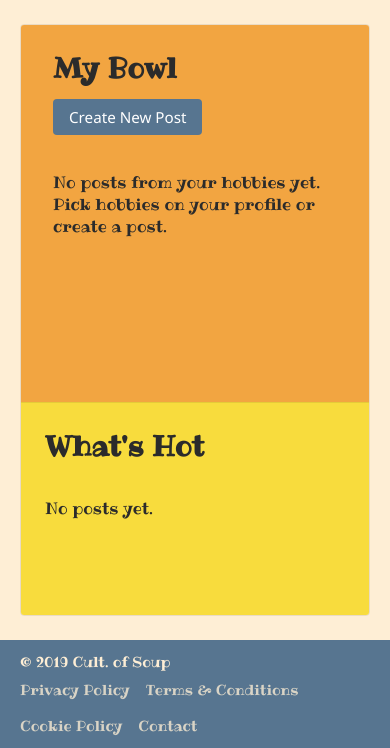
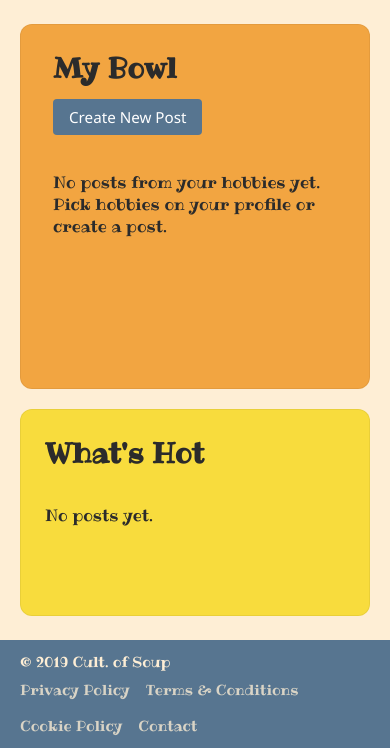
Before and after one commit to Irisveil/TomatoSoup, a Django app: page / in a window 390 px wide; the page is wider, and only the part inside the window is pictured. Shown: the part 96-844 px from the top of that part. Run offline with Django 5.2, Linux system fonts and the light colour scheme; a user stored in the database is signed in; data comes from the database, SQL or seed files in the repository; both versions use the stored data as it was after the commit; data that the repository does not hold is empty; parts of the project's set-up code (start-up, migrations or seed data) failed here and were passed over.

Commit message:
Update home.css for improved layout and styling
- Adjusted the gap in the home layout for better spacing.
- Enhanced the 'My Bowl' and 'What's Hot' sections with rounded borders and updated border styles.
- Updated comments for clarity on section styling.

```diff
--- a/Soup/static/css/home.css
+++ b/Soup/static/css/home.css
@@ -16,15 +16,12 @@
 
 .home-layout {
   display: flex;
-  gap: 0;
+  gap: 1.25rem;
   flex: 1;
   min-height: 0;
-  border: 1px solid rgba(0, 0, 0, 0.08);
-  border-radius: 4px;
-  overflow: hidden;
 }
 
-/* Left column: My Bowl – lighter orange (palette amber) */
+/* Left column: My Bowl – rounded panel, cream background visible at edges */
 .home-my-bowl {
   flex: 2;
   min-width: 0;
@@ -33,6 +30,8 @@
   padding: 1.5rem 2rem;
   display: flex;
   flex-direction: column;
+  border-radius: 12px;
+  border: 1px solid rgba(0, 0, 0, 0.06);
 }
 
 .home-my-bowl-header {
@@ -102,7 +101,7 @@
   font-family: var(--ts-font-body);
 }
 
-/* Right column: What's Hot – bright yellow (palette) */
+/* Right column: What's Hot – rounded panel, cream background visible at edges */
 .home-whats-hot {
   flex: 1;
   min-width: 0;
@@ -110,7 +109,8 @@
   padding: 1.5rem 1.5rem;
   display: flex;
   flex-direction: column;
-  border-left: 1px solid rgba(0, 0, 0, 0.08);
+  border-radius: 12px;
+  border: 1px solid rgba(0, 0, 0, 0.06);
 }
 
 .home-whats-hot h2 {
@@ -138,9 +138,4 @@
   .home-layout {
     flex-direction: column;
   }
-
-  .home-whats-hot {
-    border-left: none;
-    border-top: 1px solid rgba(0, 0, 0, 0.08);
-  }
 }
```
Also changed, not shown: db.sqlite3.
